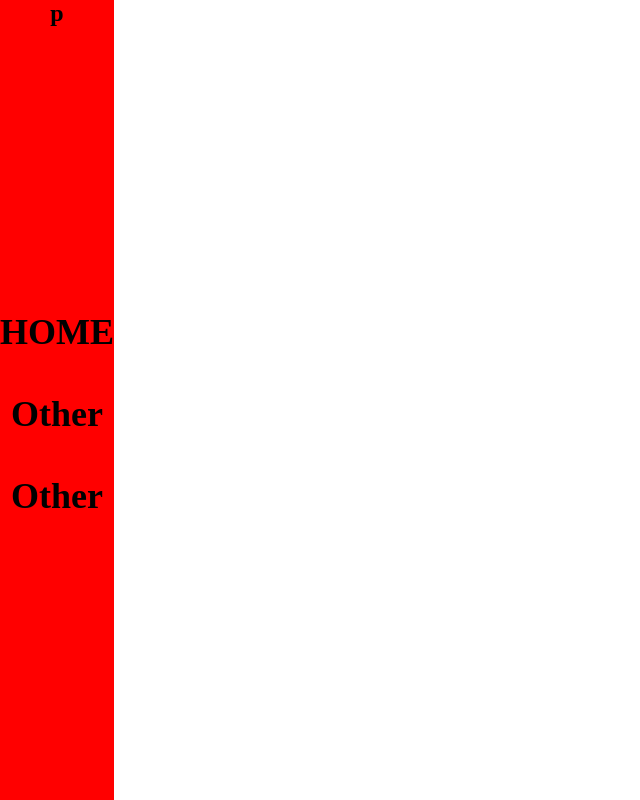
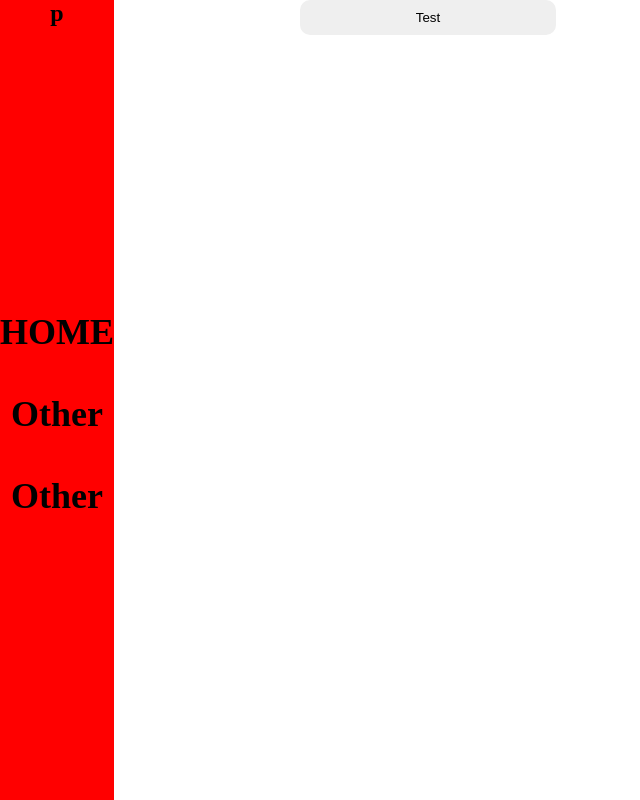
Before and after one commit to nhtoby311/code-to-give, a React (Create React App) app: page / in a window 1280 px wide. Shown: the whole page, without its empty margins (0-640 px from the left). Built offline with nearby package versions, Linux system fonts and the light colour scheme.

Commit message:
download modules

```diff
--- a/package.json
+++ b/package.json
@@ -11,6 +11,7 @@
     "react-dom": "^17.0.2",
     "react-router-dom": "^5.2.0",
     "react-scripts": "4.0.3",
+    "styled-components": "^5.3.0",
     "web-vitals": "^1.1.2"
   },
   "scripts": {
--- /dev/null
+++ b/src/components/Common/Button/Button.jsx
@@ -0,0 +1,16 @@
+import "./Button.scss"
+import styled from "styled-components"
+export default function Button() {
+    const Button = styled.button`
+        border-radius: 10px;
+        padding:10px 20px;
+        margin-left:300px;
+        width: 20%;
+        border:none;
+    `
+    return (
+        <div>
+            <Button>Test</Button>
+        </div>
+    )
+}
--- a/src/pages/Home/Home.jsx
+++ b/src/pages/Home/Home.jsx
@@ -1,8 +1,10 @@
+import Button from "../../components/Common/Button/Button";
+
 export default function Home()
 {
     return (
         <>
-            <h1>abcd</h1>
+            <Button/>
         </>
     )
 }
```
Also changed, not shown: src/components/Common/Button/Button.scss (added), 1 other file (tests, documents, lock files or other folders).
